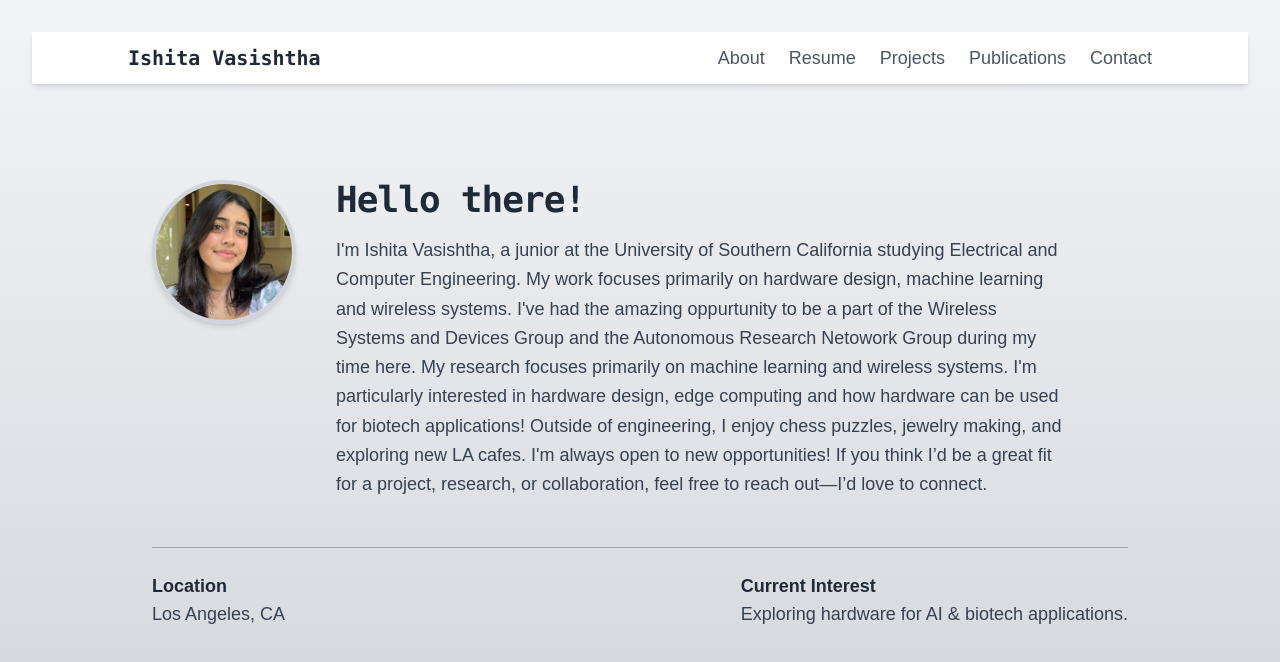
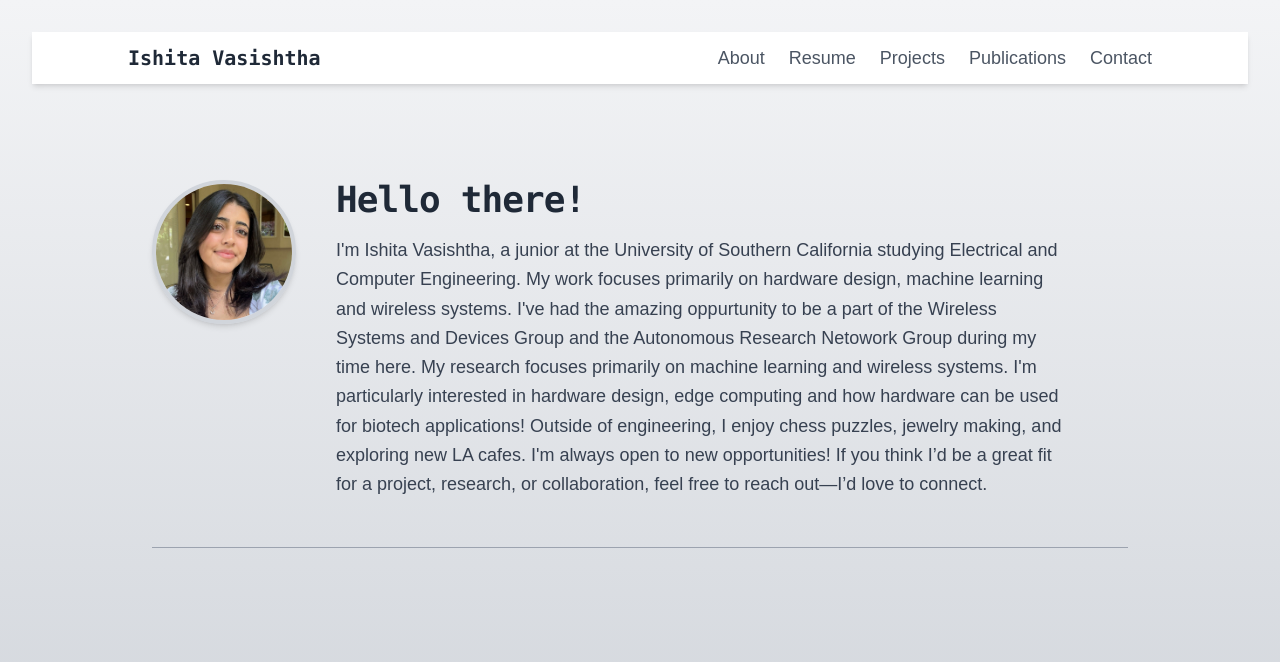
Before and after one commit to ishitav/ishitav.github.io, a Next.js app: page /ishitav.github.io/about in a window 1280 px wide. Shown: the top 662 px of the page. Built offline with nearby package versions, Linux system fonts and the light colour scheme.

Commit message:
removing bottom text

```diff
--- a/src/app/about/page.js
+++ b/src/app/about/page.js
@@ -32,15 +32,7 @@ export default function About() {
         {/* 🔹 Quick Info Section (More Spread Out & Readable) */}
         <div className="mt-12 border-t border-gray-400 pt-6 text-lg text-gray-700">
           <div className="flex flex-col sm:flex-row justify-between sm:space-x-10">
-            <div>
-              <span className="font-semibold text-gray-800"> Location</span> <br />
-              Los Angeles, CA
-            </div>
 
-            <div>
-              <span className="font-semibold text-gray-800"> Current Interest</span> <br />
-              Exploring hardware for AI & biotech applications.
-            </div>
           </div>
         </div>
 
```
